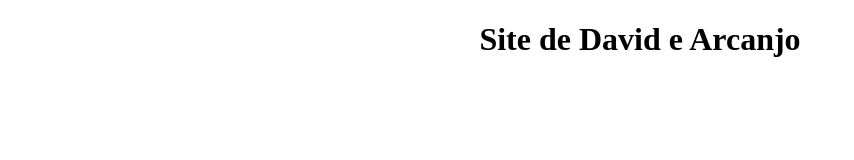
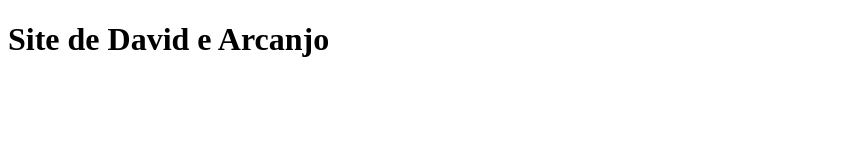
Before and after one commit to DavidMorais-Ceap/Site_dino, a plain HTML site: page index.html in a window 1280 px wide. Shown: the whole page, without its empty margins (0-854 px from the left). Drawn offline with Linux system fonts and the light colour scheme.

Commit message:
Update index.html

```diff
--- a/index.html
+++ b/index.html
@@ -5,9 +5,9 @@
     <meta name="viewport" content="width=device-width, initial-scale=1.0">
     <title>Site sobre Montagem Sobre o Carrinho</title>
 </head>
-<body> <center>
+<body>
      <h1>Site de David e Arcanjo</h1>
      <h2></h2>
-       </center>
+
 </body>
 </html>
```
